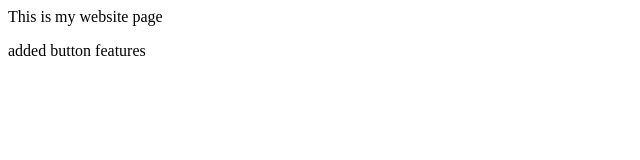
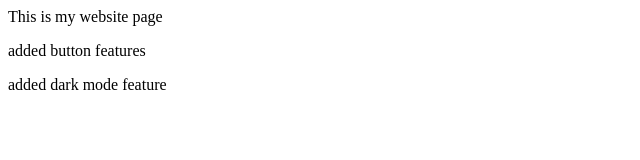
Before and after one commit to deepakkumar1311/Learning-Git-commits, a plain HTML site: page index.html in a window 1280 px wide. Shown: the whole page, without its empty margins (0-640 px from the left). Drawn offline with Linux system fonts and the light colour scheme.

Commit message:
added dark mode features

```diff
--- a/index.html
+++ b/index.html
@@ -1,2 +1,3 @@
 <p>This is my website page</p>
 <p>added button features</p>
+<p>added dark mode feature</p>
```
